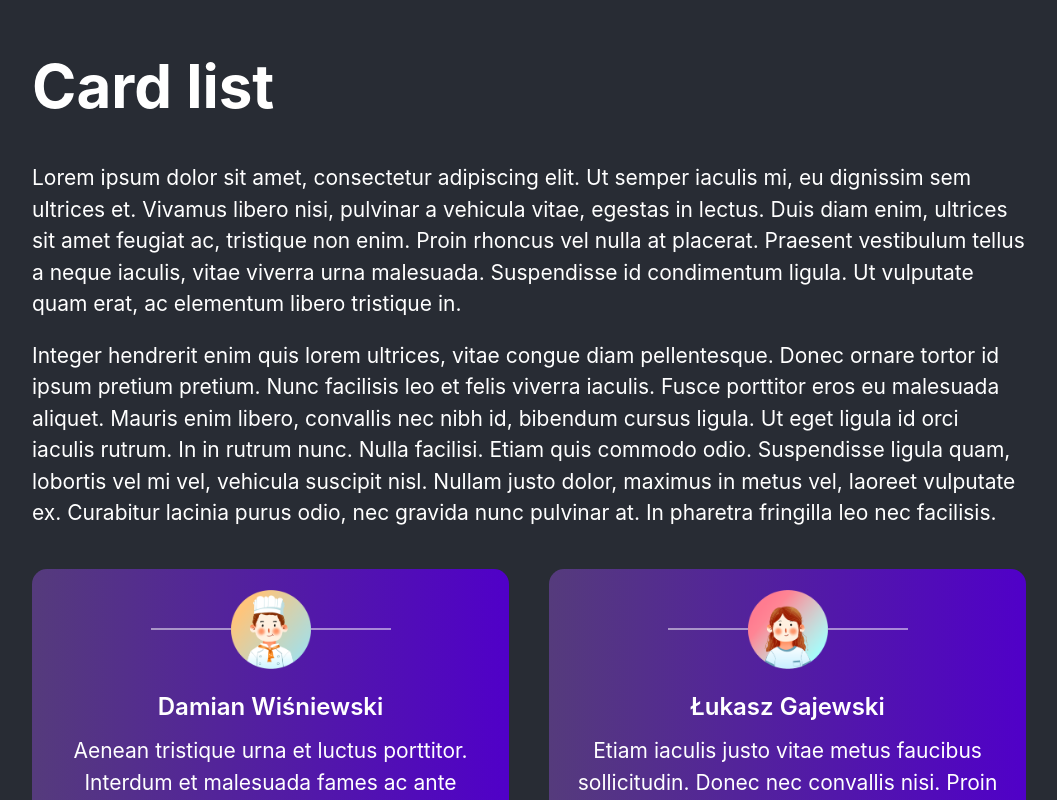
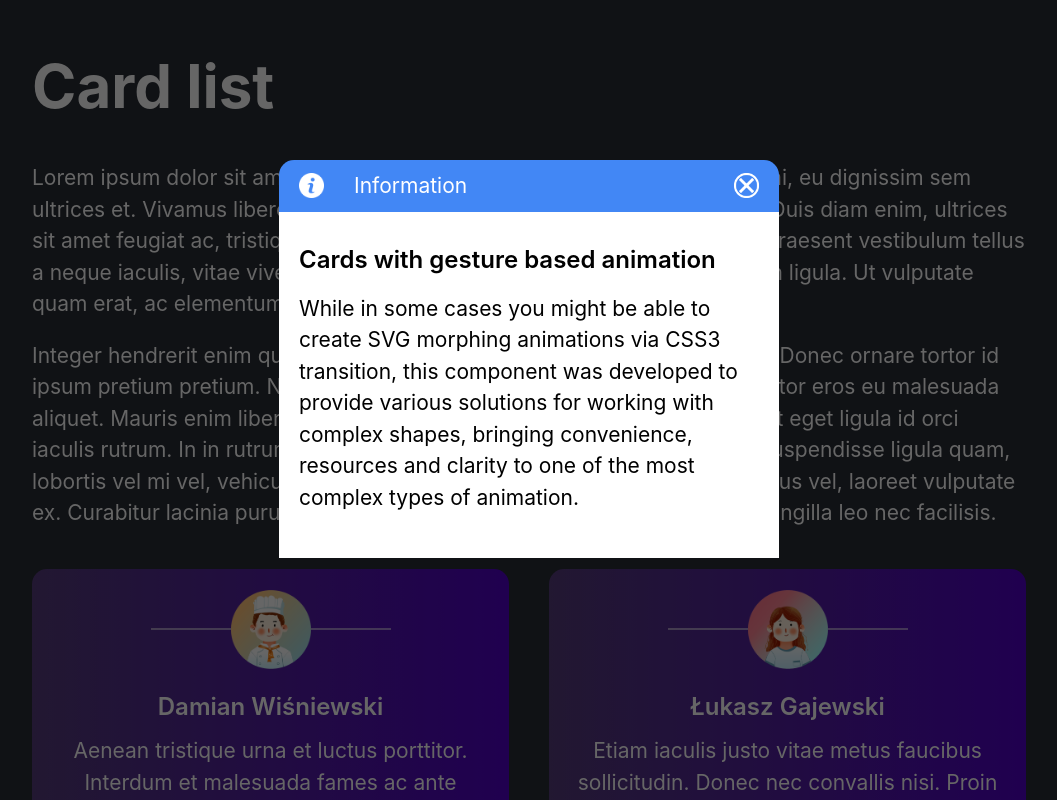
Before and after one commit to mbish0p/Portfolio, a React (Create React App) app: page /cards in a window 1280 px wide. Shown: the top 800 px of the page, without its empty margins (111-1168 px from the left). Built offline with nearby package versions, Linux system fonts and the light colour scheme.

Commit message:
Fix modal

```diff
--- a/src/components/cards/CardItem.tsx
+++ b/src/components/cards/CardItem.tsx
@@ -15,14 +15,14 @@ const CardItem = ({ item }: Props) => {
 
     const ref = useRef<HTMLDivElement>(null);
 
-    const calcX = (y: number, ly: number) => {
+    const calcX = (y: number) => {
         if (ref.current) {
             const position = ref.current.getBoundingClientRect();
             const elCenter = (position.y + ref.current.clientHeight / 2);
             return -(y - elCenter) / 40;
         }
     };
-    const calcY = (x: number, lx: number) => {
+    const calcY = (x: number) => {
         if (ref.current) {
             const position = ref.current.getBoundingClientRect();
             const elCenter = (position.x + ref.current.clientWidth / 2);
@@ -48,8 +48,8 @@ const CardItem = ({ item }: Props) => {
             const { xy: [px, py], dragging } = state;
             !dragging &&
                 api({
-                    rotateX: calcX(py, y.get()),
-                    rotateY: calcY(px, x.get()),
+                    rotateX: calcX(py),
+                    rotateY: calcY(px),
                     scale: 1.05,
                 });
         },
--- a/src/components/cards/CardsMain.tsx
+++ b/src/components/cards/CardsMain.tsx
@@ -2,8 +2,24 @@ import React from "react";
 
 //componenets
 import CardsList from "./CardsList";
+import InfoModal from "../common/modals/InfoModal";
+
+//hooks
+import { useEffect, useState } from 'react';
 
 const CardsMain = () => {
+    const modalTitle = 'Cards with gesture based animation';
+    const modalDescription = 'While in some cases you might be able to create SVG morphing animations via CSS3 transition, this component was developed to provide various solutions for working with complex shapes, bringing convenience, resources and clarity to one of the most complex types of animation.';
+    const [isModalOpen, setIsModalOpen] = useState(false);
+
+    useEffect(() => {
+        setIsModalOpen(true);
+    }, []);
+
+    const closeCallback = () => {
+        setIsModalOpen(false);
+    };
+
     return (
         <div className='cards--wrapper'>
             <div className='container'>
@@ -21,6 +37,8 @@ const CardsMain = () => {
                     Mauris dignissim ac libero eu ultricies. Nunc eget fringilla magna, sit amet efficitur nibh. Aenean urna nulla, facilisis in elit quis, tempor ullamcorper leo. Quisque at lobortis justo. Interdum et malesuada fames ac ante ipsum primis in faucibus. Vestibulum commodo tincidunt ultrices. Vivamus eget commodo orci. Cras efficitur pretium nisi eu lobortis. Sed hendrerit, lectus et malesuada consequat, est eros fringilla est, non scelerisque lorem lorem ac nibh. Vestibulum ante ipsum primis in faucibus orci luctus et ultrices posuere cubilia curae; Fusce non nulla ornare, feugiat nulla non, sodales augue. Vestibulum pharetra rhoncus purus, in egestas felis fringilla ac.
                 </p>
             </div>
+
+            <InfoModal open={isModalOpen} closeCallback={closeCallback} lead={modalTitle} description={modalDescription} />
         </div>
     );
 };
--- a/src/components/common/Modal.tsx
+++ b/src/components/common/Modal.tsx
@@ -4,7 +4,7 @@ import React from "react";
 import { useState, useEffect } from 'react';
 
 //libraries
-import { animated, useTransition, useSpring } from 'react-spring';
+import { animated, useTransition, useSpring, useSpringRef, useChain } from 'react-spring';
 
 type Props = {
     children?: any;
@@ -15,21 +15,36 @@ type Props = {
 
 const Modal = ({ children, open, closeCallback, type }: Props) => {
     const [isOpen, setIsOpen] = useState(false);
+    const springRef = useSpringRef();
+    const transitionRef = useSpringRef();
 
     useEffect(() => {
         setIsOpen(open);
+        console.log(open);
     }, [open]);
 
     const transition = useTransition(isOpen, {
         from: { opacity: 0, transform: 'translate3d(-50%, -300%, 0)' },
         enter: { opacity: 1, transform: 'translate3d(-50%, 0%, 0)' },
-                leave: { opacity: 0, transform: 'translate3d(-50%, -300%, 0)' }
+        leave: { opacity: 0, transform: 'translate3d(-50%, -300%, 0)' },
+        ref: transitionRef
     });
 
-        const spring = useSpring({ opacity: isOpen ? 1 : 0 });
+    const spring = useSpring({
+        ref: springRef,
+        from: {
+            opacity: 0,
+            display: 'block'
+        },
+        to: [
+            { opacity: open ? 1 : 0 },
+            { display: open ? 'block' : 'none' },
+        ]
+    });
+
+    useChain(isOpen ? [springRef, transitionRef] : [transitionRef, springRef], [0, 0.5]);
 
     const handleClose = () => {
-                setIsOpen(false);
         closeCallback();
     };
 
```
Lines whose indentation alone changed are shown as unchanged.
